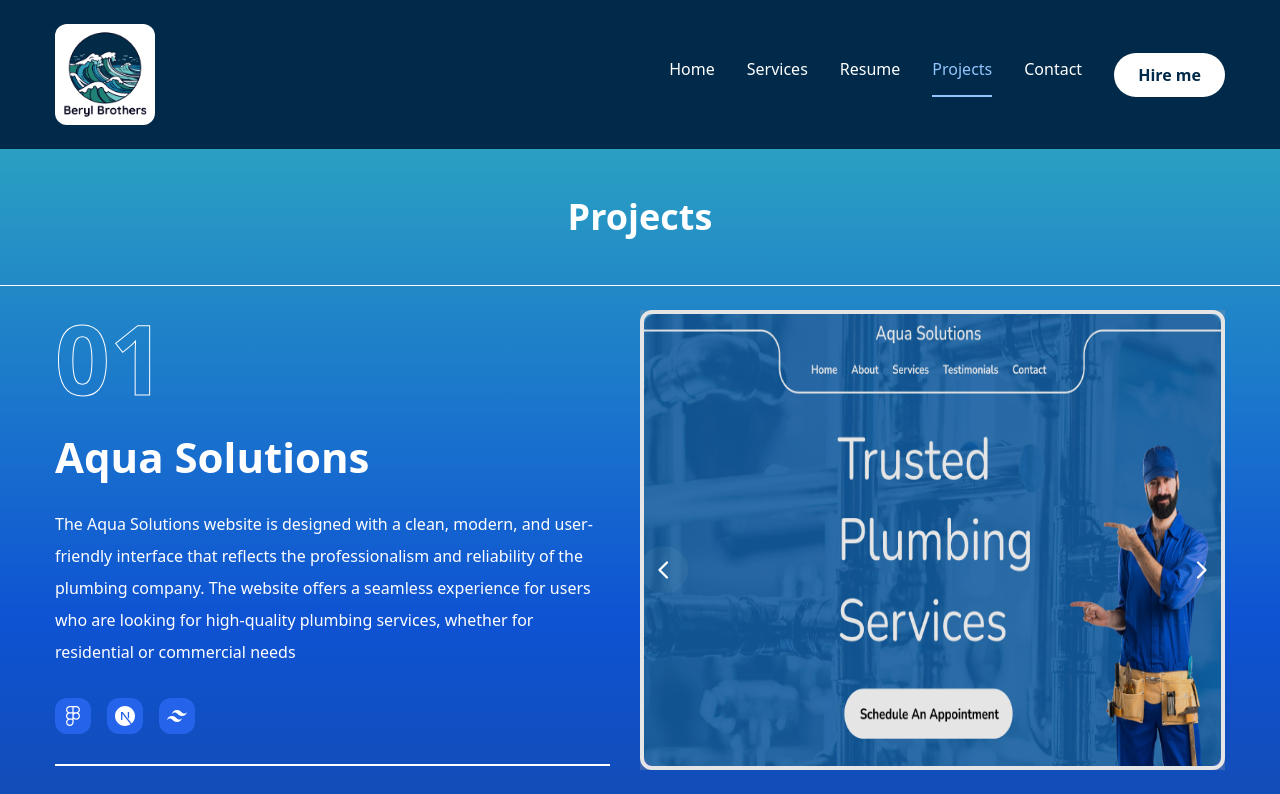
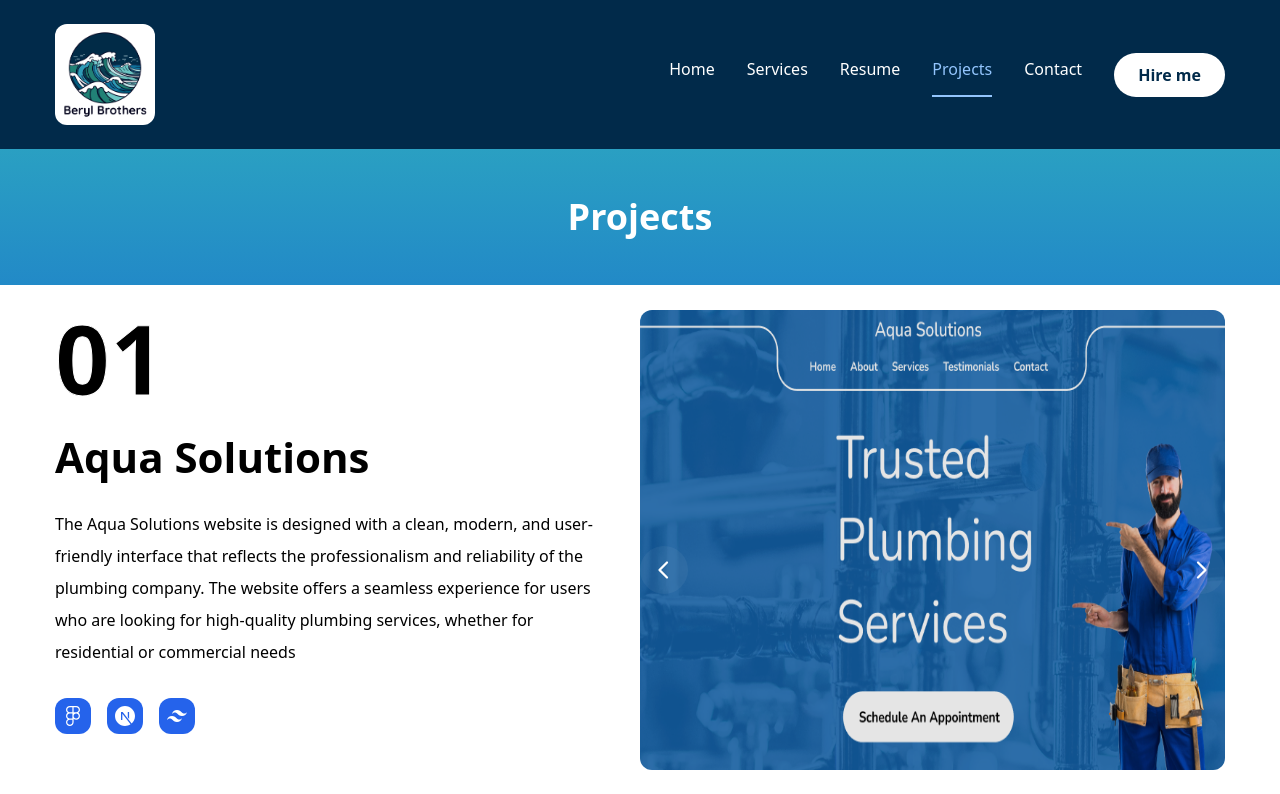
Before and after one commit to BerylBrothers/Paint-Website, a Next.js app: page /work in a window 1280 px wide. Shown: the top 794 px of the page. Built offline with nearby package versions, Linux system fonts and the light colour scheme.

Commit message:
Changed Background colors for pages

```diff
--- a/app/contact/page.jsx
+++ b/app/contact/page.jsx
@@ -309,11 +309,12 @@ console.log('Form data:', Object.fromEntries(formData));
 
 return (
   <section // initial={{ opacity: 0 }} animate={{ opacity: 1, transition: { delay: 2.4, duration: 0.4, ease: "easeIn" } }}
-  className='py-12'>
+  className='pt-12'>
 
    <div className="border-b border-white w-full">
         <PageTitle title="Contact" />
         </div>
+        <div className='bg-white text-black pb-12'>
     <div className="container mx-auto pt-6">
 
       <div className='flex flex-col xl:flex-row gap-[30px]'>
@@ -348,7 +349,7 @@ return (
             </Select> */}
 
             {/* Text Area */}
-            <Textarea name="message" className="h-[200px]" placeholder="Type your message here." value={formData.message} onChange={handleInputChange} />
+            <Textarea name="message" className="h-[200px] text-white" placeholder="Type your message here." value={formData.message} onChange={handleInputChange} />
 
             {/* Submit button */}
             <Button size="md" className="max-w-40 bg-white hover:bg-primary hover:text-white" type="submit">Send Message</Button>
@@ -359,7 +360,7 @@ return (
         <div className='flex-1 flex items-center justify-center xl:justify-end order-1 xl:order-none mb-8 xl:mb-0'>
           <ul className='flex flex-col gap-10'>
             {info.map((item, index) => (
-              <li key={index} className='flex items-center gap-6 bg-white/10 rounded-xl p-3 pr-7'>
+              <li key={index} className='flex items-center gap-6 bg-gray-200 rounded-xl p-3 pr-7'>
                 <div className="w-[52px] h-[52px] xl:w-[72px] xl:h-[72px] text-primary rounded-xl flex items-center justify-center">
                   <div className='text-[28px]'>{item.icon}</div>
                 </div>
@@ -372,6 +373,7 @@ return (
           </ul>
         </div>
       </div>
+    </div>
     </div>
   </section>
 );
--- a/app/resume/page.jsx
+++ b/app/resume/page.jsx
@@ -150,10 +150,11 @@ const resume = () => {
   return (
     <div
     // initial={{opacity: 0}} animate={{opacity: 1, transition:{delay: 2.4, duration:0.4, ease:"easeIn"},}}
-    className="min-h-[80vh] flex flex-col justify-center py-12 ">
+    className="min-h-[80vh] flex flex-col justify-center pt-12 ">
       <div className="border-b border-white w-full">
         <PageTitle title="Resume" />
         </div>
+        <div className="bg-white text-black pb-12">
       <div className="container mx-auto pt-6">
 
 
@@ -177,11 +178,11 @@ const resume = () => {
                     {experience.items.map((item, index) => {
                       return <li key={index} className=" bg-blue-600 h-[184px] py-6 px-10 rounded-xl flex flex-col justify-center items-center lg:items-start gap-1]">
                         <span className="text-white">{item.duration}</span>
-                        <h3 className="text-xl max-w-[260px] min-h-[60px] text-center lg:text-left">{item.position}</h3>
+                        <h3 className="text-xl text-white max-w-[260px] min-h-[60px] text-center lg:text-left">{item.position}</h3>
                         <div className="flex items-center gap-3">
                           {/* dot */}
                           <span className="w-[6px] h-[6px] rounded-full bg-white"></span>
-                          <p>{item.company}</p>
+                          <p className="text-white">{item.company}</p>
                         </div>
                       </li>
                     })}
@@ -198,11 +199,11 @@ const resume = () => {
                     {education.items.map((item, index) => {
                       return <li key={index} className=" bg-blue-600 h-[184px] py-6 px-10 rounded-xl flex flex-col justify-center items-center lg:items-start gap-1]">
                         <span className="text-white">{item.duration}</span>
-                        <h3 className="text-xl max-w-[260px] min-h-[60px] text-center lg:text-left">{item.degree}</h3>
+                        <h3 className="text-xl text-white max-w-[260px] min-h-[60px] text-center lg:text-left">{item.degree}</h3>
                         <div className="flex items-center gap-3">
                           {/* dot */}
                           <span className="w-[6px] h-[6px] rounded-full bg-white"></span>
-                          <p>{item.institution}</p>
+                          <p className="text-white">{item.institution}</p>
                         </div>
                       </li>
                     })}
@@ -218,7 +219,7 @@ const resume = () => {
               </div>
               <ul className="grid grid-cols-2 sm:grid-cols-3 md:grid-cols-4 gap-4">
                 {skills.SkillList.map((item, index) => {
-                  return <li key={index}>
+                  return <li className="text-white" key={index}>
                     <TooltipProvider delayDuration={100}>
                     <Tooltip>
                       <TooltipTrigger className="w-full h-[150px] bg-blue-600 rounded-xl flex justify-center items-center group">
@@ -267,6 +268,7 @@ const resume = () => {
         </Tabs>
       </div>
       </div>
+      </div>
   )
 }
 
--- a/app/services/page.jsx
+++ b/app/services/page.jsx
@@ -56,25 +56,27 @@ const Services = () => {
   return (
     <section className=' flex flex-col justify-center'>
      <div // initial={{opacity: 0}} animate={{opacity: 1, transition:{delay: 2.4, duration:0.4, ease:"easeIn"},}}
-     className=" py-12">
+     className="pt-12 ">
      <div className='border-b border-white w-full'>
      <PageTitle title="Services" />
      </div>
-      <div className='container grid grid-cols-1 md:grid-cols-2 gap-[60px] p-4'>
+     <div className=' bg-white text-black pb-12'>
+      <div className=' container grid grid-cols-1 md:grid-cols-2 gap-[60px] p-4 '>
         {services.map((service, index) =>{
           return <div key={index} className='flex-1 flex-col justify-center gap-6 group'>
             <div className='w-full flex justify-between items-center'>
-            <div className='text-5xl font-extrabold text-outline text-transparent group-hover:text-outline-hover transition-all duration-500'>{service.num}</div>
-            <Link href={service.href} className='w-[70px] h-[70px] rounded-full bg-white group-hover:bg-accent transition-all duration-500 flex justify-center items-center hover:-rotate-45'>
-            <BsArrowDownRight className='text-primary text-3xl' />
-            </Link>
+            <div className='text-5xl font-extrabold text-outline text-black group-hover: transition-all duration-500'>{service.num}</div>
+            <div className='w-[70px] h-[70px] rounded-full bg-black group-hover:bg-accent transition-all duration-500 flex justify-center items-center hover:-rotate-45'>
+            <BsArrowDownRight className='text-white group-hover:text-white text-3xl transition-all duration-500' />
             </div>
-            <h2 className='leading-none py-2 group-hover:text-accent transition-all duration-500'>{service.title}</h2>
+            </div>
+            <h2 className='leading-none py-2 group-hover: transition-all duration-500'>{service.title}</h2>
              <p>{service.description}</p>
 
-            <div className='border-b border-white w-full'></div>
+            {/* <div className='border-b border-white w-full'></div> */}
           </div>
         })}
+      </div>
       </div>
      </div>
       </section>
--- a/app/work/page.jsx
+++ b/app/work/page.jsx
@@ -117,19 +117,20 @@ const work = () => {
 
   return (
     <section // initial={{opacity: 0}} animate={{opacity: 1, transition:{delay: 2.4, duration:0.4, ease:"easeIn"},}}
-    className="min-h-[80vh] flex flex-col justify-center py-12 xl:px-0">
+    className="min-h-[80vh] flex flex-col justify-center pt-12 xl:px-0">
       <div className="border-b border-white w-full">
         <PageTitle title="Projects" />
         </div>
+        <div className='bg-white text-black pb-12'>
       <div className="container mx-auto pt-6">
         <div className='flex flex-col xl:flex-row xl:gap-[30px]'>
           <div className="w-full xl:w-[50%] xl:h-[460px] flex flex-col xl:justify-between order-2 xl:order-none">
             <div className='flex flex-col gap-[30px] h-[50%]'>
-            <div className='text-8xl leading-none font-extrabold text-transparent text-outline '>
+            <div className='text-8xl leading-none font-extrabold text-outline text-black '>
               {project.num}
               </div>
               {/* project category */}
-              <h2 className="text-[42px] font-bold leading-none text-white
+              <h2 className="text-[42px] font-bold leading-none text-black
                group-hover:text-accent transition-all
                duration-500 capitalize">{project.title}
                </h2>
@@ -153,8 +154,8 @@ const work = () => {
                   <Link href={project.live}>
                   <TooltipProvider delayDuration={100}>
                     <Tooltip>
-                      <TooltipTrigger className='w-[70px] h-[70px] bg-white/5  rounded-full flex justify-center items-center group'>
-                        <BsArrowUpRight className="text-white text-3xl group-hover:text-accent"/>
+                      <TooltipTrigger className='w-[70px] h-[70px] bg-primary  rounded-full flex justify-center items-center group'>
+                        <BsArrowUpRight className="text-white text-3xl transition-all duration-300 group-hover:text-accent"/>
                       </TooltipTrigger>
                       <TooltipContent>
                         <p>Live Projects</p>
@@ -174,13 +175,13 @@ const work = () => {
               {projects.map((project, index) => {
                 return (<SwiperSlide key={index} className='w-full'>
                   <div className='h-[460px]  flex group relative
-                  justify-center items-center bg-pink-50/20'>
+                  justify-center items-center rounded-xl'>
                     {/* overlay */}
-                    <div className="absolute  top-0 bottom-0 w-full h-full bg-black/10 z-10">
+                    <div className="absolute rounded-xl top-0 bottom-0 w-full h-full bg-black/10 z-10">
 
                     </div>
                   {/* image */}
-                  <div className='relative w-full h-full border-4 border-white rounded-xl'>
+                  <div className='relative w-full h-full rounded-xl'>
                     <Image src={project.image} className='rounded-xl'fill alt=""/>
                   </div>
                   </div>
@@ -196,6 +197,7 @@ const work = () => {
             </div>
         </div>
       </div>
+      </div>
       </section>
   )
 }
--- a/components/ui/tabs.jsx
+++ b/components/ui/tabs.jsx
@@ -21,7 +21,7 @@ const TabsTrigger = React.forwardRef(({ className, ...props }, ref) => (
   <TabsPrimitive.Trigger
     ref={ref}
     className={cn(
-      "inline-flex items-center w-full bg-[#ffffff] justify-center whitespace-nowrap text-primary rounded-xl p-3 text-base font-medium ring-offset-white transitional-all disabled:pointer-events-none disabled:opacity-50 data-[state=active]:bg-accent  data-[state=active]:text-primary data-[state=active]:font-bold data-[state=active]:shadow-sm" ,
+      "inline-flex items-center w-full bg-primary justify-center whitespace-nowrap text-white rounded-xl p-3 text-base font-medium ring-offset-white transitional-all disabled:pointer-events-none disabled:opacity-50 data-[state=active]:bg-accent  data-[state=active]:text-primary data-[state=active]:font-bold data-[state=active]:shadow-sm" ,
       className
     )}
     {...props} />
```
